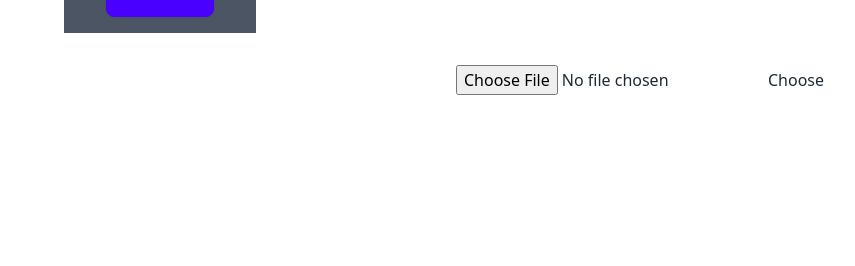
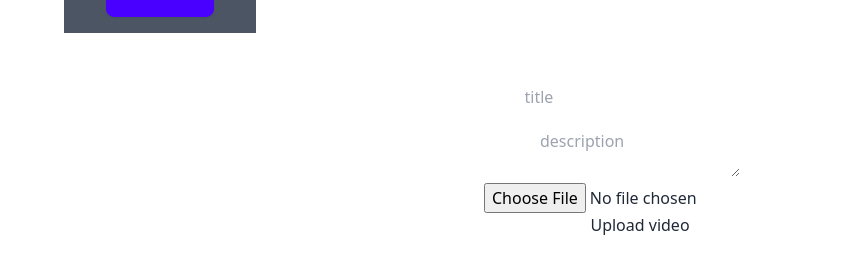
Before and after one commit to aktaruzzaman-shaon/movie-world, a React (Vite) app: page / in a window 1280 px wide. Shown: the part 1535-1801 px from the top of the page, without its empty margins (0-855 px from the left). Before the commit the page ends 1662 px from the top, so only its background shows below. Built offline with nearby package versions, Linux system fonts and the light colour scheme.

Commit message:
movie upload attempt

```diff
--- a/src/Components/Home/MyAddedMovies/MyAddedMovies.jsx
+++ b/src/Components/Home/MyAddedMovies/MyAddedMovies.jsx
@@ -1,20 +1,72 @@
 import React, { useState } from 'react';
 
 const MyAddedMovies = () => {
-    const inputRef = React.useRef();
-    const [source, setSource] = useState();
-    const handleFileChange = (event) => {
-        const file = event.target.files[0];
-        const url = URL.createObjectURL(file);
-        setSource(url);
-        console.log(file)
-    }
-    const handleChoose = (event) => {
-        inputRef.current.click();
-    };
+
+
+const [form,setFrom] = useState({
+    title:"",
+    discription: "",
+    file:null
+})
+
+const handleChange = (event)=>{
+    const inputValue = event.target.name === "file" ? event.target.files[0] : event.target.value;
+    setFrom({
+        ...form,
+        [event.target.name] : inputValue
+    })
+}
+
+ const handleSubmit = (event)=>{
+    event.preventDefault();
+    console.log({form})
+ }
+
+
+
+
+
+
+    // const inputRef = React.useRef();
+    // const [source, setSource] = useState();
+    // const handleFileChange = (event) => {
+    //     const file = event.target.files[0];
+    //     const url = URL.createObjectURL(file);
+    //     setSource(url);
+    //     console.log(file)
+    // }
+    // const handleChoose = (event) => {
+    //     inputRef.current.click();
+    // };
     return (
         <div>
-            <input
+
+            <form action="" onSubmit={handleSubmit}>
+                <div className='my-5'>
+                    <input onChange={handleChange} type="text" name="title" autoComplete='off' placeholder='title' />
+                </div>
+                <div>
+                    <textarea onChange={handleChange} type="text" name="description" autoComplete='off' placeholder='description' />
+                </div>
+                <div>
+                    <input onChange={handleChange} type="file" name="file" accept='video/mp4' placeholder='Add video file'/>
+                </div>
+                <button type='submit'>Upload video</button>
+            </form>
+
+
+
+
+
+
+
+
+
+
+
+
+
+            {/* <input
                 ref={inputRef}
                 className="VideoInput_input"
                 type="file"
@@ -30,7 +82,7 @@ const MyAddedMovies = () => {
                     controls
                     src={source}
                 />
-            )}
+            )} */}
         </div>
     );
 };
```
